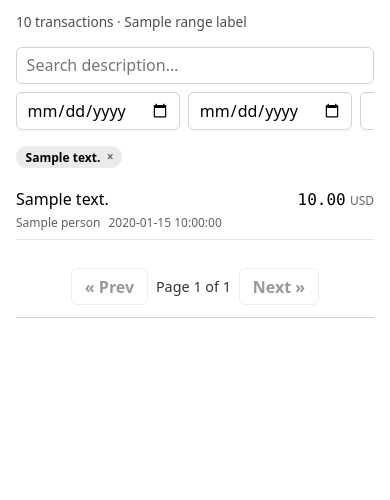
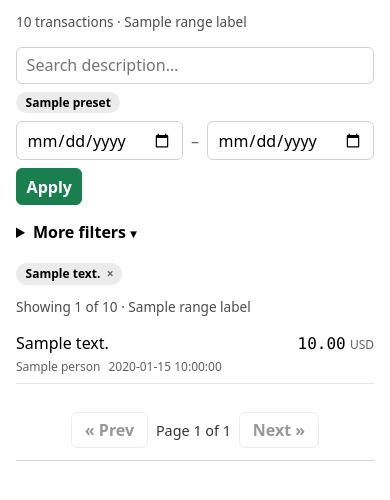
Before and after one commit to TeymurovFuad/family-budget-bot, a FastAPI app: template web/templates/transactions.html in a window 390 px wide. Shown: the part 148-648 px from the top of the page. Run offline with FastAPI, Linux system fonts and the light colour scheme; the template is opened without the code that fills it: most values are stand-ins (such as "Sample title", 1, 10 or a date in 2020); parts of the project's set-up code (start-up, migrations or seed data) failed here and were passed over.

Commit message:
fix: date-filter apply reliability, responsive layout, and Summary UX (real-usage bug fixes)
- Transactions: always-visible Apply button; date inputs no longer rely
  on the native picker's change event (hx-trigger='submit, change
  target:select'); server-rendered preset range chips (This cycle /
  This month / Last 30 days / This year / All time) with active
  highlight; 'Showing X of Y - range' confirmation inside the swapped
  #txn-list fragment; native date-input calendar icon restored
  (appearance:none removed).
- Layout: main widens to 64rem at a 48rem breakpoint; txn rows use the
  extra space on desktop.
- Mobile filters: toolbar wraps instead of horizontal scroll; secondary
  filters behind a CSS-only <details> disclosure (always expanded on
  desktop via display:contents).
- Summary: period label styled as a real button with rotating chevron;
  period-select / date-jump forms and Older/Newer/history links htmx-swap
  #summary-body via hx-select (attrs inherited from the wrapper) - no
  backend change, plain-GET fallback kept.
- Route: current cycle boundary resolved once per request (was up to 3
  Excel ledger loads).
- Tests: exact bug scenario (plain GET with dates filters), preset chip
  bounds (frozen clock), active-preset highlight, Summary htmx
  enhancement + plain-GET fallback. Golden master unmodified.

```diff
--- a/web/routes/transactions.py
+++ b/web/routes/transactions.py
@@ -26,7 +26,7 @@ fragment; plain requests get the full page.
 """
 
 import calendar
-from datetime import date, datetime
+from datetime import date, datetime, timedelta
 from math import ceil
 from urllib.parse import urlencode
 
@@ -68,15 +68,45 @@ def _parse_iso_date(raw: str) -> date | None:
         return None
 
 
-def _default_range(today: date) -> tuple[date, date]:
+def _current_cycle_start(today: date) -> date | None:
+    """Current cycle boundary, resolved ONCE per request (loading the cycle
+    ledger is an Excel read — callers pass the result around, they don't
+    re-derive it)."""
+    if not settings.BUDGET_CYCLE:
+        return None
+    current = cycles.current_cycle_start(today)
+    return current[0] if current is not None else None
+
+
+def _default_range(today: date, cycle_start: date | None) -> tuple[date, date]:
     """Current budget cycle when enabled and recorded, else calendar month."""
-    if settings.BUDGET_CYCLE:
-        current = cycles.current_cycle_start(today)
-        if current is not None:
-            return current[0], today
+    if cycle_start is not None:
+        return cycle_start, today
     first = today.replace(day=1)
     last = today.replace(day=calendar.monthrange(today.year, today.month)[1])
     return first, last
+
+
+def _preset_ranges(today: date, cycle_start: date | None,
+                   ) -> list[tuple[str, str, date | None, date | None]]:
+    """(key, label, date_from, date_to) for the preset range chips.
+    'This cycle' only appears when a current cycle boundary exists; None
+    dates mean an open bound ('All time' is both-None → empty params, the
+    existing 'present-but-empty means all time' semantics)."""
+    presets: list[tuple[str, str, date | None, date | None]] = []
+    if cycle_start is not None:
+        presets.append(("cycle", "This cycle", cycle_start, today))
+    month_first = today.replace(day=1)
+    month_last = today.replace(
+        day=calendar.monthrange(today.year, today.month)[1])
+    presets.extend([
+        ("month", "This month", month_first, month_last),
+        ("last30", "Last 30 days", today - timedelta(days=29), today),
+        ("year", "This year",
+         today.replace(month=1, day=1), today.replace(month=12, day=31)),
+        ("all", "All time", None, None),
+    ])
+    return presets
 
 
 def _fmt_day(d: date, today: date) -> str:
@@ -113,6 +143,7 @@ async def transactions(request: Request, q: str = "", date_from: str = "",
                        date_to: str = "", person: str = "", category: str = "",
                        sort: str = DEFAULT_SORT, offset: int = 0):
     today = datetime.now(settings.TIMEZONE).date()
+    cycle_start = _current_cycle_start(today)
     ref = load_reference_data()
 
     # Whitelist filter values against reference data (defense in depth on
@@ -128,7 +159,7 @@ async def transactions(request: Request, q: str = "", date_from: str = "",
     if "date_from" in request.query_params or "date_to" in request.query_params:
         d_from, d_to = _parse_iso_date(date_from), _parse_iso_date(date_to)
     else:
-        d_from, d_to = _default_range(today)
+        d_from, d_to = _default_range(today, cycle_start)
 
     filters = {}
     if person:
@@ -205,8 +236,22 @@ async def transactions(request: Request, q: str = "", date_from: str = "",
     if category:
         chips.append({"text": category, "clear_url": _clear_url(category="")})
 
+    # Preset range chips: server-rendered links, each carrying the current
+    # non-date filters with its own date bounds. active_preset highlights an
+    # exact match (best-effort — custom ranges highlight nothing).
+    presets = [{
+        "key": key, "label": label,
+        "dates": (p_from.isoformat() if p_from else "",
+                  p_to.isoformat() if p_to else ""),
+    } for key, label, p_from, p_to in _preset_ranges(today, cycle_start)]
+    for p in presets:
+        p["url"] = "/transactions?" + _query_string(
+            q, p["dates"][0], p["dates"][1], person, category, sort_key)
+    active_preset = next((p["key"] for p in presets
+                          if p["dates"] == (date_from_str, date_to_str)), "")
+
     any_filter = bool(q or person or category
-                      or (d_from, d_to) != _default_range(today))
+                      or (d_from, d_to) != _default_range(today, cycle_start))
 
     ctx = {
         "rows": rows, "groups": groups, "grouped": grouped,
@@ -218,6 +263,7 @@ async def transactions(request: Request, q: str = "", date_from: str = "",
         "per_page": PER_PAGE, "base_url": base_url,
         "range_label": _range_label(d_from, d_to, today),
         "chips": chips, "any_filter": any_filter,
+        "presets": presets, "active_preset": active_preset,
         "display_currency": display_currency,
     }
     template = ("_txn_list.html" if request.headers.get("HX-Request")
--- a/web/static/style.css
+++ b/web/static/style.css
@@ -47,6 +47,9 @@ nav .nav-actions {
 nav form { margin: 0; }
 
 main { padding: var(--space-4); max-width: 40rem; margin: 0 auto; }
+@media (min-width: 48rem) {
+  main { max-width: 64rem; padding: var(--space-5); }
+}
 
 table { width: 100%; border-collapse: collapse; font-size: .9rem; }
 th, td {
@@ -80,8 +83,8 @@ select, input, button {
   background: Canvas; border: 1px solid var(--border);
   border-radius: var(--radius-sm); min-height: 2.25rem;
 }
-input[type="date"] { -webkit-appearance: none; appearance: none; }
-select:focus-visible, input:focus-visible, button:focus-visible {
+select:focus-visible, input:focus-visible, button:focus-visible,
+summary:focus-visible {
   outline: 2px solid var(--accent); outline-offset: 1px;
 }
 
@@ -179,10 +182,34 @@ th.sortable.sorted-desc a::after { content: "\2193"; opacity: 1; color: var(--ac
 .toolbar input[type="search"] { width: 100%; margin-bottom: var(--space-2); }
 .toolbar-row {
   display: flex; gap: var(--space-2); align-items: center;
-  overflow-x: auto; -webkit-overflow-scrolling: touch;
-  padding-bottom: var(--space-1); /* room for the scrollbar */
+  flex-wrap: wrap;
+  margin-bottom: var(--space-2);
 }
-.toolbar-row > * { flex: 0 0 auto; }
+.toolbar-row > * { flex: 1 1 auto; min-width: 0; }
+.toolbar-row--dates input[type="date"] { flex: 1 1 8.5rem; }
+.toolbar-row--dates .range-sep { flex: 0 0 auto; color: var(--ink-soft); }
+.toolbar-row--dates .toolbar-apply { flex: 0 1 auto; }
+.toolbar-row--more .btn--ghost { flex: 0 0 auto; }
+
+/* Preset date-range chips — layout comes from the shared .chips row. */
+.chips.range-presets { margin-bottom: var(--space-2); }
+a.chip--preset { text-decoration: none; color: inherit; }
+a.chip--preset:hover { background: var(--surface); box-shadow: inset 0 0 0 1px var(--border); }
+.chip--preset.is-active {
+  background: var(--accent); color: var(--accent-contrast);
+}
+
+/* Secondary filters: collapsed behind a disclosure on mobile,
+   always expanded (summary hidden) on desktop — pure CSS, no JS. */
+.more-filters > summary {
+  cursor: pointer; font-weight: 600; padding: var(--space-2) 0;
+}
+@media (min-width: 48rem) {
+  .more-filters > summary { display: none; }
+  .more-filters { display: contents; }
+}
+
+.txn-count { margin: 0 0 var(--space-2); }
 
 .chips {
   display: flex; gap: var(--space-2); flex-wrap: wrap;
@@ -210,6 +237,10 @@ th.sortable.sorted-desc a::after { content: "\2193"; opacity: 1; color: var(--ac
 }
 .txn-amt { text-align: right; white-space: nowrap; }
 .txn-ccy { font-size: var(--fs-xs); color: var(--ink-soft); }
+@media (min-width: 48rem) {
+  .txn { padding: var(--space-2); }
+  .txn-sub { font-size: var(--fs-sm); }
+}
 
 .empty { text-align: center; padding: var(--space-6) var(--space-4); }
 .empty-title { font-size: var(--fs-lg); font-weight: 600; margin: 0 0 var(--space-2); }
@@ -235,10 +266,16 @@ th.sortable.sorted-desc a::after { content: "\2193"; opacity: 1; color: var(--ac
 .period-nav .btn.disabled { opacity: .4; pointer-events: none; }
 .period-picker { flex: 1; text-align: center; position: relative; }
 .period-picker summary {
-  cursor: pointer; font-weight: 600; padding: .4rem .6rem;
-  border-radius: var(--radius-sm); display: inline-block;
+  cursor: pointer; font-weight: 600; padding: .4rem .8rem;
+  border: 1px solid var(--border); border-radius: var(--radius-sm);
+  background: var(--surface); display: inline-flex; align-items: center;
+  gap: var(--space-1); list-style: none;
 }
-.period-picker summary:hover { background: var(--surface-2); }
+.period-picker summary::-webkit-details-marker { display: none; }
+.period-picker summary:hover { background: var(--surface-2); border-color: var(--accent); }
+/* Shared by every <details> disclosure (period picker, more-filters). */
+.disclosure-chevron { font-size: var(--fs-xs); transition: transform .15s; }
+details[open] > summary .disclosure-chevron { transform: rotate(180deg); }
 .period-picker-panel {
   position: absolute; left: 50%; transform: translateX(-50%); z-index: 10;
   margin-top: var(--space-1); padding: var(--space-3);
--- a/web/templates/_txn_list.html
+++ b/web/templates/_txn_list.html
@@ -18,6 +18,11 @@
   <div class="txn-amt">{{ amount(r.amount, r.kind) }} <span class="txn-ccy">{{ display_currency }}</span></div>
 </div>
 {%- endmacro %}
+
+{# Visible confirmation INSIDE the swapped fragment that the filter
+   applied — the page-head count is outside #txn-list and never updates
+   on an htmx swap. #}
+<p class="txn-count muted">Showing {{ rows|length }} of {{ total }} &middot; {{ range_label }}</p>
 
 {% if rows %}
   {% if grouped %}
--- a/web/templates/transactions.html
+++ b/web/templates/transactions.html
@@ -7,21 +7,42 @@
   <span class="muted">{{ total }} transaction{{ '' if total == 1 else 's' }} &middot; {{ range_label }}</span>
 </div>
 
-{# One GET form: htmx-enhanced (change on selects/dates via the target:
-   filter so the search input's own debounced trigger doesn't double-fire),
-   degrades to a plain GET submit without JS. Offset is deliberately not a
-   form field — any filter/search/sort change resets to page 1; only the
+{# One GET form: htmx-enhanced (submit + change on selects only — date
+   inputs deliberately do NOT auto-apply: unreliable native change events
+   on mobile date pickers meant filters silently never applied, so dates
+   go through the always-visible Apply button / Enter instead), degrades
+   to a plain GET submit without JS. Offset is deliberately not a form
+   field — any filter/search/sort change resets to page 1; only the
    pagination links carry offset. #}
 <form class="toolbar" method="get" action="/transactions"
       hx-get="/transactions" hx-target="#txn-list" hx-push-url="true"
-      hx-trigger="change target:select, change target:input[type='date']">
+      hx-trigger="submit, change target:select">
   <input type="search" name="q" value="{{ q }}" placeholder="Search description&hellip;"
          aria-label="Search description"
          hx-get="/transactions" hx-target="#txn-list" hx-push-url="true"
          hx-trigger="input changed delay:400ms, search" hx-include="closest form">
-  <div class="toolbar-row">
+  {# Preset range chips: plain server-rendered links, the primary path for
+     common ranges — no dependence on the native date picker at all. #}
+  {# hx-target/hx-push-url once here, inherited by every chip's hx-get. #}
+  <div class="chips range-presets" role="group" aria-label="Date range"
+       hx-target="#txn-list" hx-push-url="true">
+    {% for p in presets %}
+    <a class="chip chip--preset{{ ' is-active' if p.key == active_preset }}"
+       href="{{ p.url }}" hx-get="{{ p.url }}">{{ p.label }}</a>
+    {% endfor %}
+  </div>
+  <div class="toolbar-row toolbar-row--dates">
     <input type="date" name="date_from" value="{{ date_from }}" aria-label="From date">
+    <span class="range-sep" aria-hidden="true">&ndash;</span>
     <input type="date" name="date_to" value="{{ date_to }}" aria-label="To date">
+    <button type="submit" class="btn--primary toolbar-apply">Apply</button>
+  </div>
+  {# Secondary filters collapse behind a disclosure on mobile; CSS makes
+     them always visible on desktop. Inputs inside <details> remain part
+     of the enclosing form whether open or closed. #}
+  <details class="more-filters">
+    <summary>More filters <span class="disclosure-chevron" aria-hidden="true">&#9662;</span></summary>
+    <div class="toolbar-row toolbar-row--more">
       <select name="person" aria-label="Person">
         <option value="">All persons</option>
         {% for p in persons %}
@@ -41,7 +62,7 @@
       </select>
       <a class="btn btn--ghost" href="/transactions">Reset</a>
     </div>
-  <noscript><button type="submit">Filter</button></noscript>
+  </details>
 </form>
 
 {% if chips %}
```
Also changed, not shown: BACKLOG.md (+14 -0 lines), tests/test_web_summary_cycles_v2.py (+39 -0 lines), tests/test_web_transactions_v2.py (+79 -0 lines), web/templates/summary.html (+18 -6 lines). Lines whose indentation alone changed are shown as unchanged.
